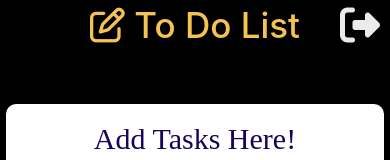
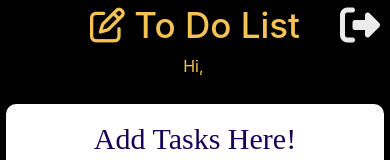
Before and after one commit to satyaki2001/ToDo-List, a React (Create React App) app: page /Main in a window 390 px wide. Shown: the top 160 px of the page. Built offline with nearby package versions, Linux system fonts and the light colour scheme; no server answers; sample sign-in values are in the browser's storage; a web font is replaced by a local one.

Commit message:
User name showcase implemented

```diff
--- a/src/components/Header.js
+++ b/src/components/Header.js
@@ -2,7 +2,7 @@ import React, { useEffect, useState } from 'react';
 import { useNavigate } from 'react-router-dom';
 import axios from 'axios';
 
-const token = localStorage.getItem('access_token');
+
 const Header = () => {
   const navigate = useNavigate();
   const [username, setUsername] = useState('');
@@ -14,17 +14,19 @@ const Header = () => {
   };
 
   useEffect(() => {
+    const token = localStorage.getItem('access_token');
     const fetchUserData = async () => {
       if(!token) return;
       try {
         const response = await axios.get("https://servicesv1.sangria.tech/user/getLoggedInUser",{
           headers: {
-            Authorization: token,
+            tenant_identifier: "dotkonnekt",
+            Authorization: `Bearer ${token}`,
         },
         });
-        setUsername(response.data.username);
+        setUsername(response.data.Data[0].firstName);
       } catch (error) {
-        console.log(error);
+        console.log(error.response.data.message);
       }
     };
 
@@ -37,7 +39,7 @@ const Header = () => {
         <i className='fa-regular fa-pen-to-square'></i> To Do List
       </h1>
       <div className='user-info'>
-      <span>{username}</span>
+      <span className='login-user-name'>Hi, {username}</span>
       <i
         onClick={handleLogout}
         title='LogOut?'
--- a/src/index.css
+++ b/src/index.css
@@ -523,6 +523,14 @@ top: 4px;
 
 }
 
+.login-user-name{
+  color: #F5C353;
+  position: absolute;
+  top: 15%;
+  right: 6%;
+
+  }
+
 .heading {
   font-size: 55px;
   color: #F5C353;
@@ -744,6 +752,14 @@ font-family: 'Delicious Handrawn', cursive;
   font-size: 40px;
 }
 
+
+.login-user-name{
+color: #F5C353;
+position: relative;
+margin-left: 24%;
+
+}
+
   .ToDoForm {
     margin: 6px;
     height:fit-content;
--- a/src/pages/Loginpage.jsx
+++ b/src/pages/Loginpage.jsx
@@ -45,7 +45,7 @@ function handlePasswordToggle() {
         console.log("Login Successful", response.data);
 
         //Storing the access_token in local storage
-        localStorage.setItem("access_token", response.data.access_token);
+        localStorage.setItem("access_token", response.data.Data.access_token);
         /***************************/
 
           navigate('/main');
```
